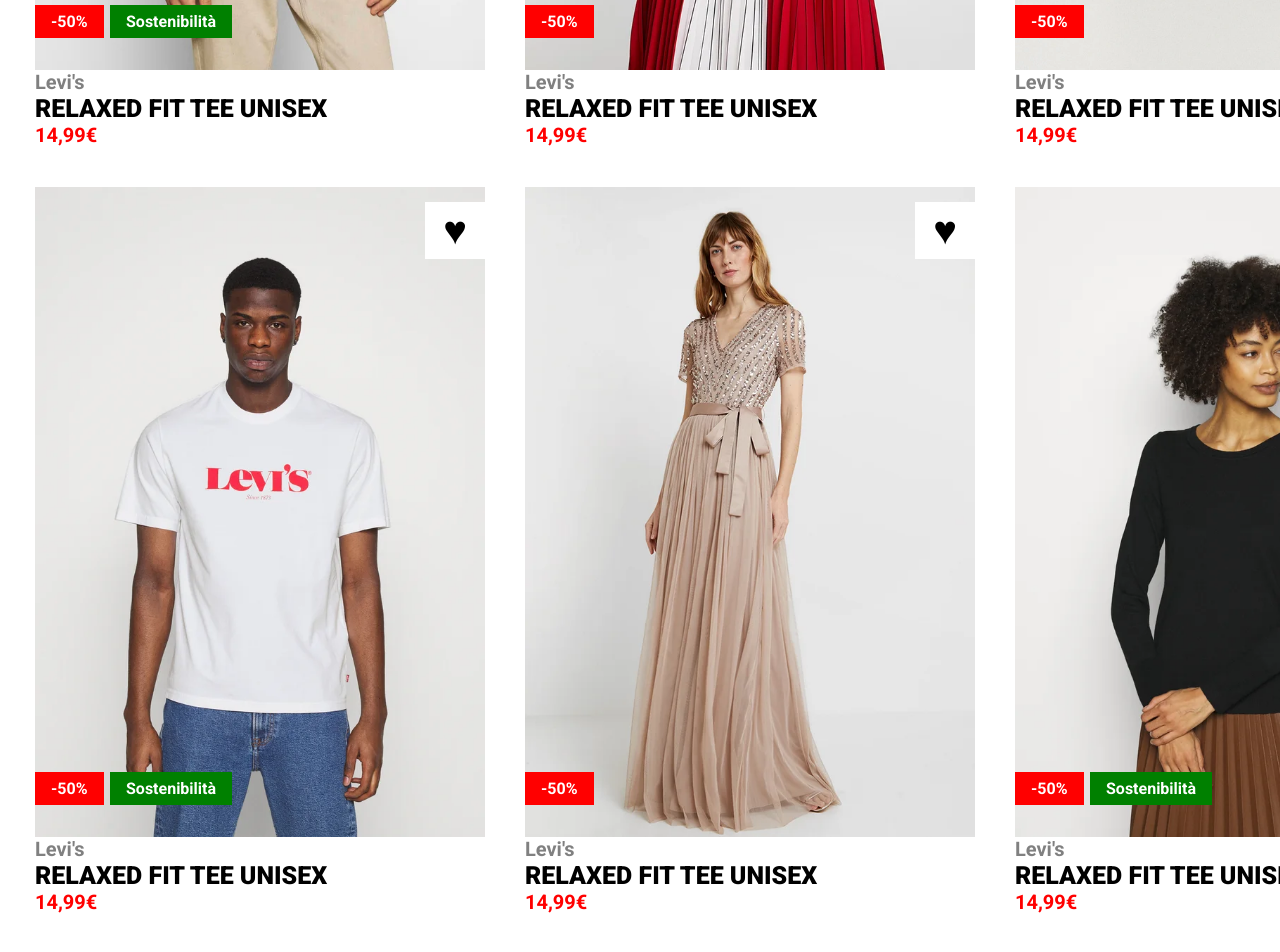
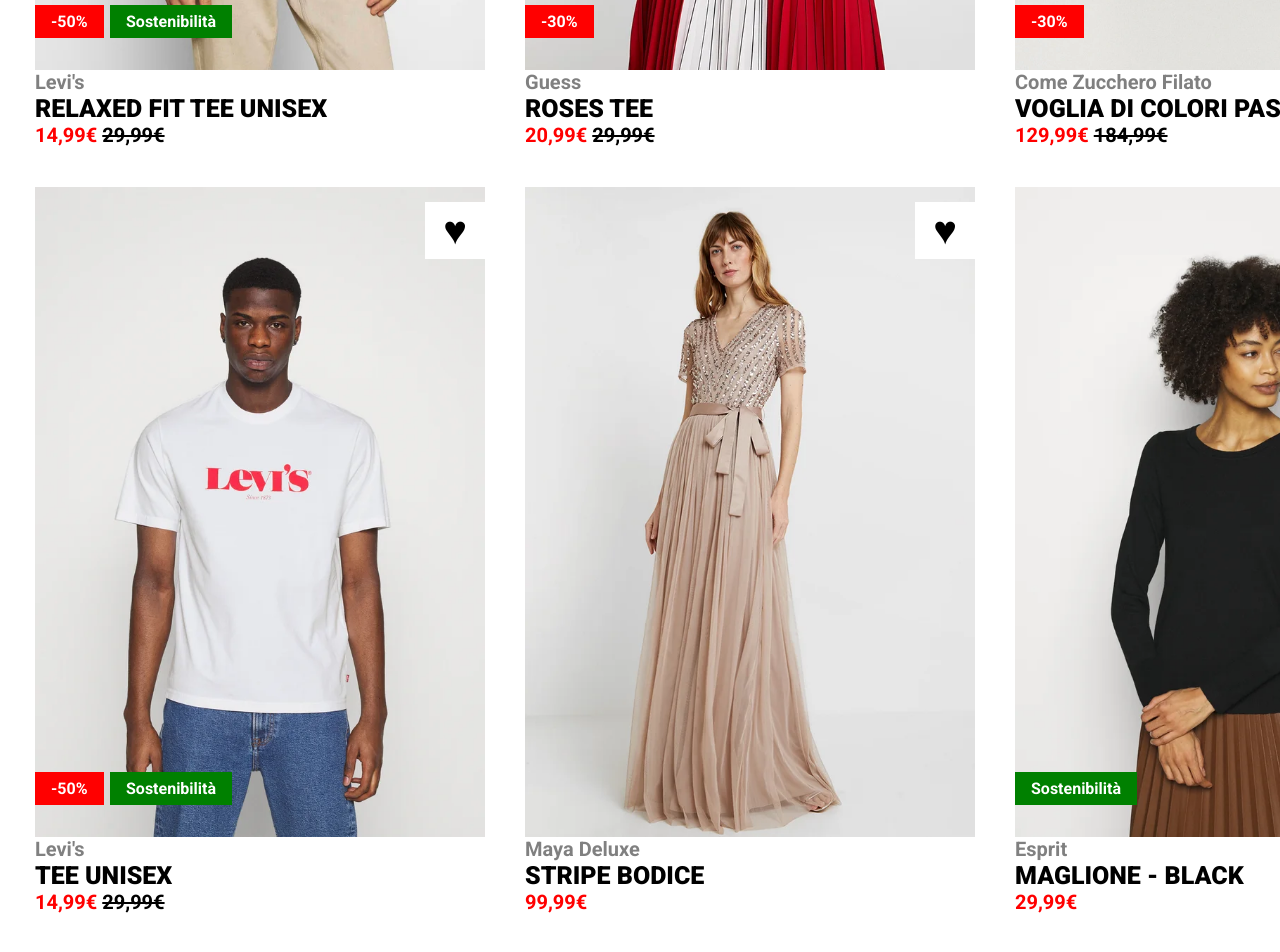
Before and after one commit to giufeli/html-css-boolando, a plain HTML site: page index.html in a window 1280 px wide. Shown: the part 720-1672 px from the top of the page. Drawn offline with Linux system fonts and the light colour scheme.

Commit message:
Final push

```diff
--- a/css/style.css
+++ b/css/style.css
@@ -6,7 +6,7 @@
 }
 
 .container-nav{
-    background-color: orangered;
+    background-color: rgba(255,105,0,255);
     height: 70px;
     position: fixed;
     z-index: 5;
@@ -45,6 +45,10 @@ a{
     max-height: 30px;
 }
 
+#user {
+    color: white;
+}
+
 main{
     z-index: 0;
 }
@@ -71,6 +75,11 @@ main{
     margin: 20px;
     width: calc(90% / 3);
     position: relative;
+}
+
+.prezzo2{
+    color: black;
+    text-decoration: line-through;
 }
 
 span{
@@ -145,12 +154,22 @@ span{
     font-weight: 700;
 }
 
+#sostenibilità2{
+    position: absolute;
+    background-color: green;
+    top: 585px;
+    left: 0px;
+    padding: 7px 16px;
+    color: white;
+    font-weight: 700;
+}
+
 .container-footer{
     background-color: rgba(26,26,26,255);
-    height: 170px;
     width: 100%;
     display: flex;
     justify-content: space-between;
+    padding-bottom: 60px;
     padding-top: 20px;
 }
 
--- a/index.html
+++ b/index.html
@@ -23,9 +23,9 @@
                 </ul>
                 <a href=""><img class="nav-logo" src="img/boolean-logo.png"/></a>
                 <ul>
-                    <li><a href="">Donna</a></li>
-                    <li><a href="">Uomo</a></li>
-                    <li><a href="">Bambino</a></li>
+                    <li id="user"><a href=""><i class="fa-regular fa-user"></i></a></li>
+                    <li><a href=""><i class="fa-regular fa-heart"></i></a></li>
+                    <li><a href=""><i class="fa-solid fa-bag-shopping"></i></a></li>
                 </ul>
             </div>
         </nav>
@@ -39,7 +39,7 @@
                     <img src="img/1b.webp" class="imgb">
                     <span class="march-product">Levi's</span>
                     <span class="name-product">RELAXED FIT TEE UNISEX</span>
-                    <span class="product-price">14,99€</span>
+                    <span class="product-price">14,99€ <span class="prezzo2">29,99€</span></span>
                     <span class="sconto">-50%</span>
                     <span class="cuoricino">&hearts;</span>
                     <span class="sostenibilità">Sostenibilità</span>
@@ -47,27 +47,27 @@
                 <div class="container-img">
                     <img src="img/2.webp" class="img-static">
                     <img src="img/2b.webp" class="imgb">
-                    <span class="march-product">Levi's</span>
-                    <span class="name-product">RELAXED FIT TEE UNISEX</span>
-                    <span class="product-price">14,99€</span>
-                    <span class="sconto">-50%</span>
+                    <span class="march-product">Guess</span>
+                    <span class="name-product">ROSES TEE</span>
+                    <span class="product-price">20,99€ <span class="prezzo2">29,99€</span></span>
+                    <span class="sconto">-30%</span>
                     <span class="cuoricino">&hearts;</span>
                 </div>
                 <div class="container-img">
                     <img src="img/3.webp" class="img-static">
                     <img src="img/3b.webp" class="imgb">
-                    <span class="march-product">Levi's</span>
-                    <span class="name-product">RELAXED FIT TEE UNISEX</span>
-                    <span class="product-price">14,99€</span>
-                    <span class="sconto">-50%</span>
+                    <span class="march-product">Come Zucchero Filato</span>
+                    <span class="name-product">VOGLIA DI COLORI PASTELLO</span>
+                    <span class="product-price">129,99€ <span class="prezzo2">184,99€</span></span>
+                    <span class="sconto">-30%</span>
                     <span class="cuoricino">&hearts;</span>
                 </div>
                 <div class="container-img">
                     <img src="img/4.webp" class="img-static">
                     <img src="img/4b.webp" class="imgb">
                     <span class="march-product">Levi's</span>
-                    <span class="name-product">RELAXED FIT TEE UNISEX</span>
-                    <span class="product-price">14,99€</span>
+                    <span class="name-product">TEE UNISEX</span>
+                    <span class="product-price">14,99€ <span class="prezzo2">29,99€</span></span>
                     <span class="sconto">-50%</span>
                     <span class="cuoricino">&hearts;</span>
                     <span class="sostenibilità">Sostenibilità</span>
@@ -75,21 +75,19 @@
                 <div class="container-img">
                     <img src="img/5.webp" class="img-static">
                     <img src="img/5b.webp" class="imgb">
-                    <span class="march-product">Levi's</span>
-                    <span class="name-product">RELAXED FIT TEE UNISEX</span>
-                    <span class="product-price">14,99€</span>
-                    <span class="sconto">-50%</span>
+                    <span class="march-product">Maya Deluxe</span>
+                    <span class="name-product">STRIPE BODICE</span>
+                    <span class="product-price">99,99€</span>
                     <span class="cuoricino">&hearts;</span>
                 </div>
                 <div class="container-img">
                     <img src="img/6.webp" class="img-static">
                     <img src="img/6b.webp" class="imgb">
-                    <span class="march-product">Levi's</span>
-                    <span class="name-product">RELAXED FIT TEE UNISEX</span>
-                    <span class="product-price">14,99€</span>
-                    <span class="sconto">-50%</span>
+                    <span class="march-product">Esprit</span>
+                    <span class="name-product">MAGLIONE - BLACK</span>
+                    <span class="product-price">29,99€</span>
                     <span class="cuoricino">&hearts;</span>
-                    <span class="sostenibilità">Sostenibilità</span>
+                    <span id="sostenibilità2">Sostenibilità</span>
                 </div>
 
             </div>
```
